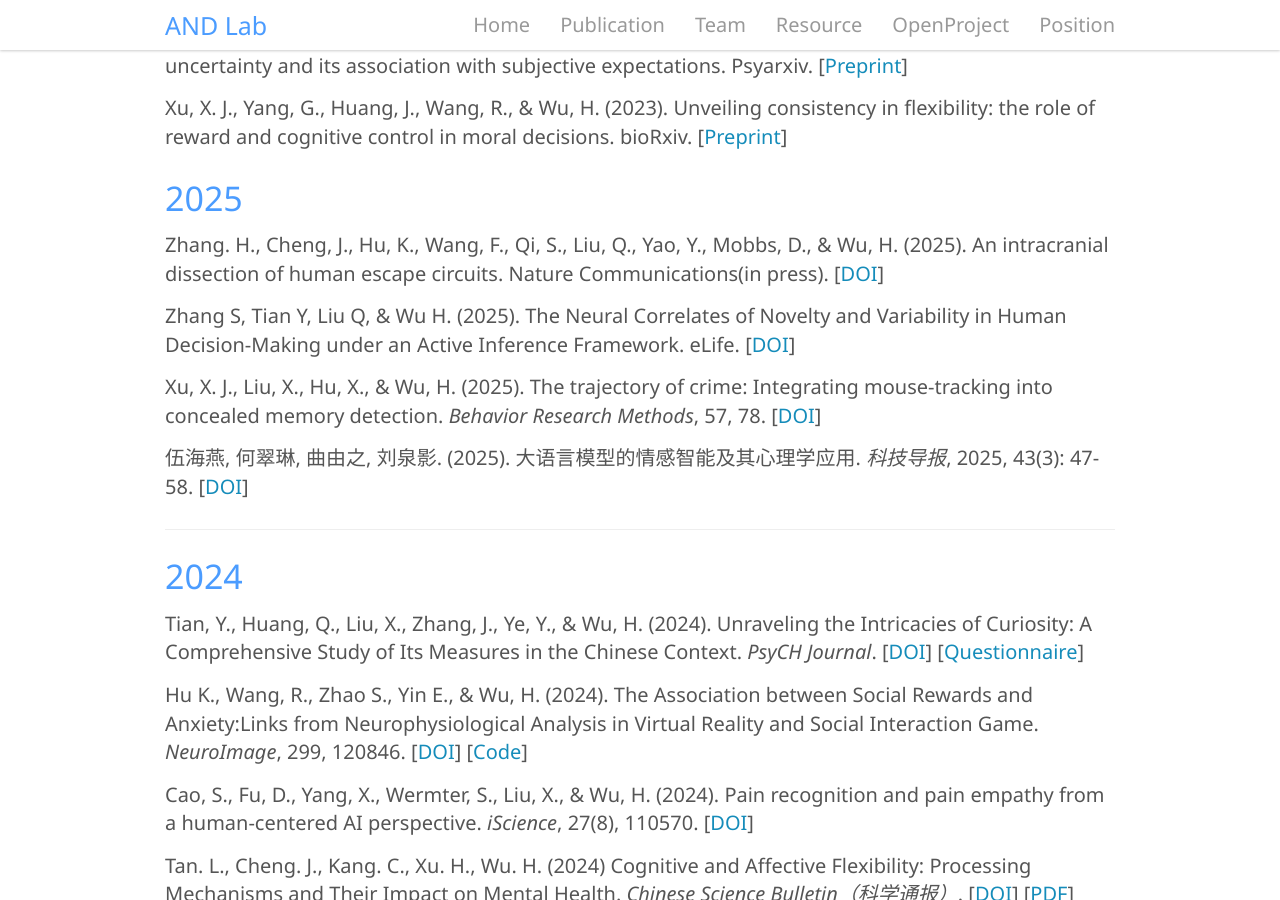
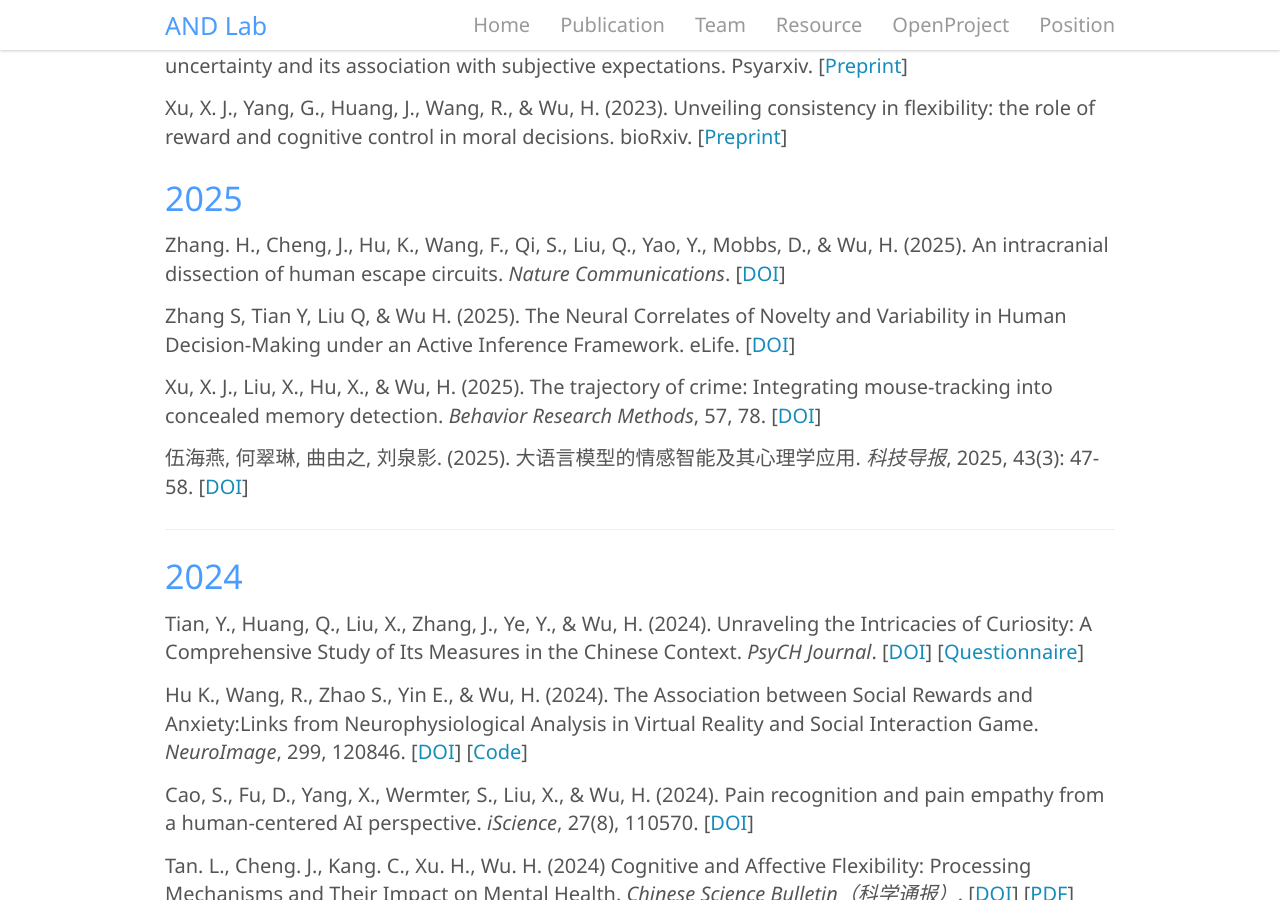
Before and after one commit to andlab-um/lab-website, a Jekyll site: the page built from _pages/publication.md, in a window 1280 px wide and 900 px high, scrolled down 590 px. Built offline with Jekyll 4.4.1, drawn with Linux system fonts in a browser that asks for light colours; nearby versions of some CDN libraries.

Commit message:
Update publication.md

```diff
--- a/_pages/publication.md
+++ b/_pages/publication.md
@@ -28,7 +28,7 @@ Xu, X. J., Yang, G., Huang, J., Wang, R., & Wu, H. (2023). **Unveiling consisten
 
 ### 2025
 
-Zhang. H., Cheng, J., Hu, K., Wang, F., Qi, S., Liu, Q., Yao, Y., Mobbs, D., & Wu, H. (2025). **An intracranial dissection of human escape circuits**. Nature Communications(in press). [[DOI](https://doi.org/10.1101/2024.01.16.575785){:target="_blank"}]
+Zhang. H., Cheng, J., Hu, K., Wang, F., Qi, S., Liu, Q., Yao, Y., Mobbs, D., & Wu, H. (2025). **An intracranial dissection of human escape circuits**. *Nature Communications*. [[DOI](https://doi.org/10.1038/s41467-025-60666-9){:target="_blank"}]
 
 Zhang S, Tian Y, Liu Q, & Wu H. (2025). **The Neural Correlates of Novelty and Variability in Human Decision-Making under an Active Inference Framework**. eLife. [[DOI](https://doi.org/10.7554/eLife.92892.4){:target="_blank"}]
 
```
